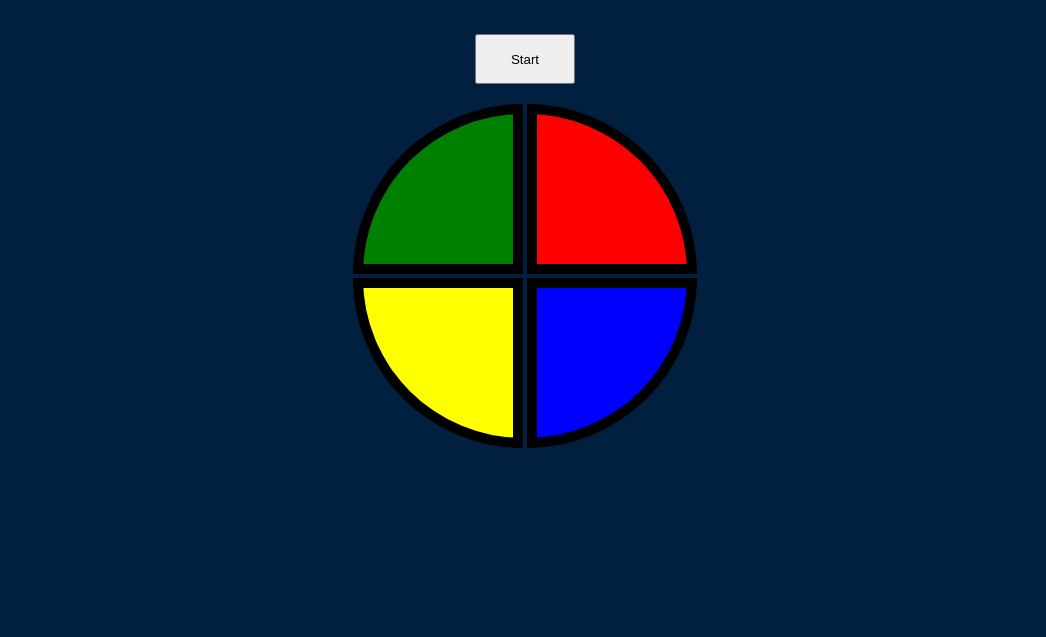
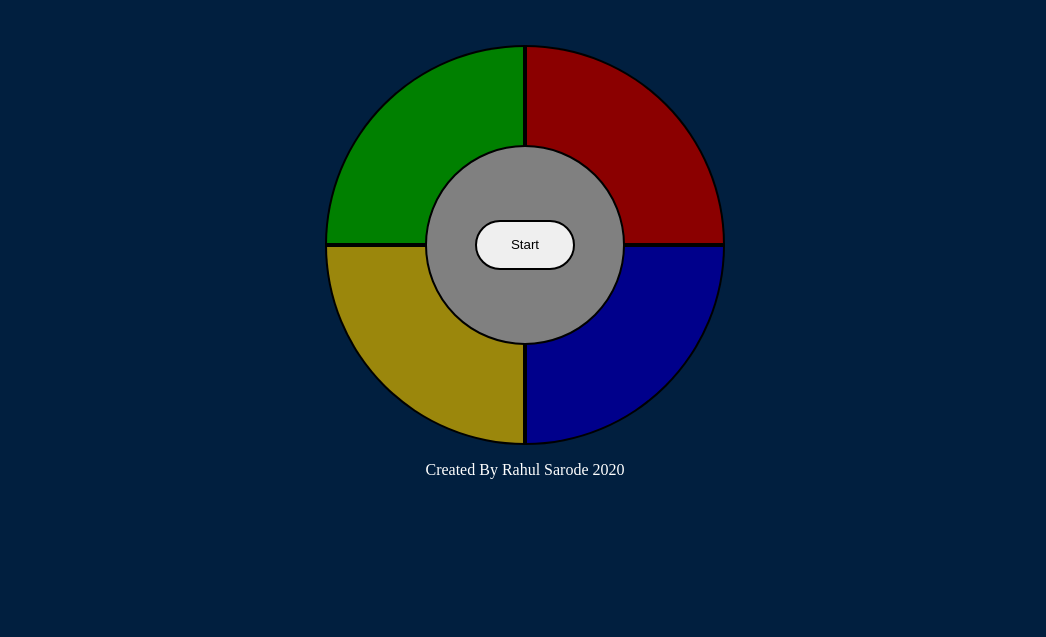
Before and after one commit to Rahul-Sarode/Simon-Game-V2, a plain HTML site: page index.html in a window 1280 px wide. Shown: the part 163-800 px from the top of the page, without its empty margins (115-1161 px from the left). Drawn offline with nearby package versions, Linux system fonts and the light colour scheme.

Commit message:
Simon game version 3
used CSS grid

```diff
--- a/game.js
+++ b/game.js
@@ -123,7 +123,7 @@ function checkAnswer(currentLevel) {
     $("body").addClass("game-over");
 
     setTimeout(function() {$("body").removeClass("game-over");}, 200);
-    $("h1").text("Game Over, Click On The Start Button to Restart");
+    $("h1").text("Game Over, Your Score Is:"+(i-2)+" Click On Start Button To Restart");
     startOver();
 
     }
--- a/index.html
+++ b/index.html
@@ -11,22 +11,25 @@
 </head>
 
 <body>
-  <h1 id="level-title">Click On The Start Button to Start</h1>
-  <button type="button" name="button" class="Game-button">Start</button>
+  <div class="head">
+    <h1 id="level-title">Click On The Start Button to Start</h1>
+
+  </div>
+
   <div class="container">
 
-    <div class="row">
+
       <div type="button" id="green" class="btn green"></div>
       <div type="button" id="red" class="btn red"></div>
-    </div>
 
-
-    <div class="row">
       <div type="button" id="yellow" class="btn yellow"></div>
       <div type="button" id="blue" class="btn blue"></div>
-    </div>
 
+      <div class="mid-circle">
+          <button type="button" name="button" class="Game-button">Start</button>
+      </div>
   </div>
+        <p>Created By Rahul Sarode 2020</p>
   <script src="game.js" charset="utf-8"></script>
 
 </body>
--- a/styles.css
+++ b/styles.css
@@ -1,30 +1,34 @@
 body {
+  background-color: #011F3F;
+  box-sizing: border-box;
+  margin: 0;
+  padding: 0;
+}
+
+.head{
   text-align: center;
-  background-color: #011F3F;
-
 }
 
 #level-title {
   font-family: 'Press Start 2P', cursive;
-  font-size: 3rem;
+  font-size: 2.2rem;
   margin:  4%;
   color: #FEF2BF;
+  line-height: 1.5;
 }
 
 .container {
-  display: block;
-  width: 50%;
-  margin: auto;
+  display: grid;
+  grid-template-columns: repeat(4,100px);
+  grid-template-rows:  repeat(4,100px);
+  justify-content: center;
 
 }
 
-.btn {
-  /* margin: 20px; */
-  display: inline-block;
-  height: 150px;
-  width: 150px;
-  border: 10px solid black;
-  border-radius: 20%;
+ .btn {
+
+  border: 2px solid black;
+
 }
 
 .game-over {
@@ -33,23 +37,49 @@ body {
 }
 
 .red {
-  background-color: red;
+  background-color: darkred;
   border-radius: 0 200px 0 0;
+  grid-column: 3/5;
+  grid-row: 1/3;
 }
 
 .green {
   background-color: green;
     border-radius: 200px 0 0 0;
+    grid-column: 1/3;
+    grid-row: 1/3;
 }
 
 .blue {
-  background-color: blue;
+  background-color: darkblue;
   border-radius: 0 0 200px 0;
+  grid-column: 3/5;
+  grid-row: 3/5;
 }
 
 .yellow {
-  background-color: yellow;
+  background-color: #9b870c;
   border-radius: 0 0 0 200px;
+  grid-column: 1/3;
+  grid-row: 3/5;
+}
+
+.mid-circle{
+  grid-column: 2/4;
+  grid-row: 2/4;
+  display: grid;
+  justify-content: center;
+  align-content: center;
+  border-radius: 100px;
+  background-color: grey;
+  border: 2px solid black;
+}
+
+.Game-button{
+  border-radius: 60px;
+  border: 2px solid black;
+  width: 100px;
+  height: 50px;
 }
 
 .pressed-green {
@@ -72,8 +102,7 @@ body {
   background-color: #0186e3;
 }
 
-.Game-button{
-  margin-bottom: 20px;
-  width: 100px;
-  height: 50px;
+p{
+  color: #fff;
+  text-align: center;
 }
```
